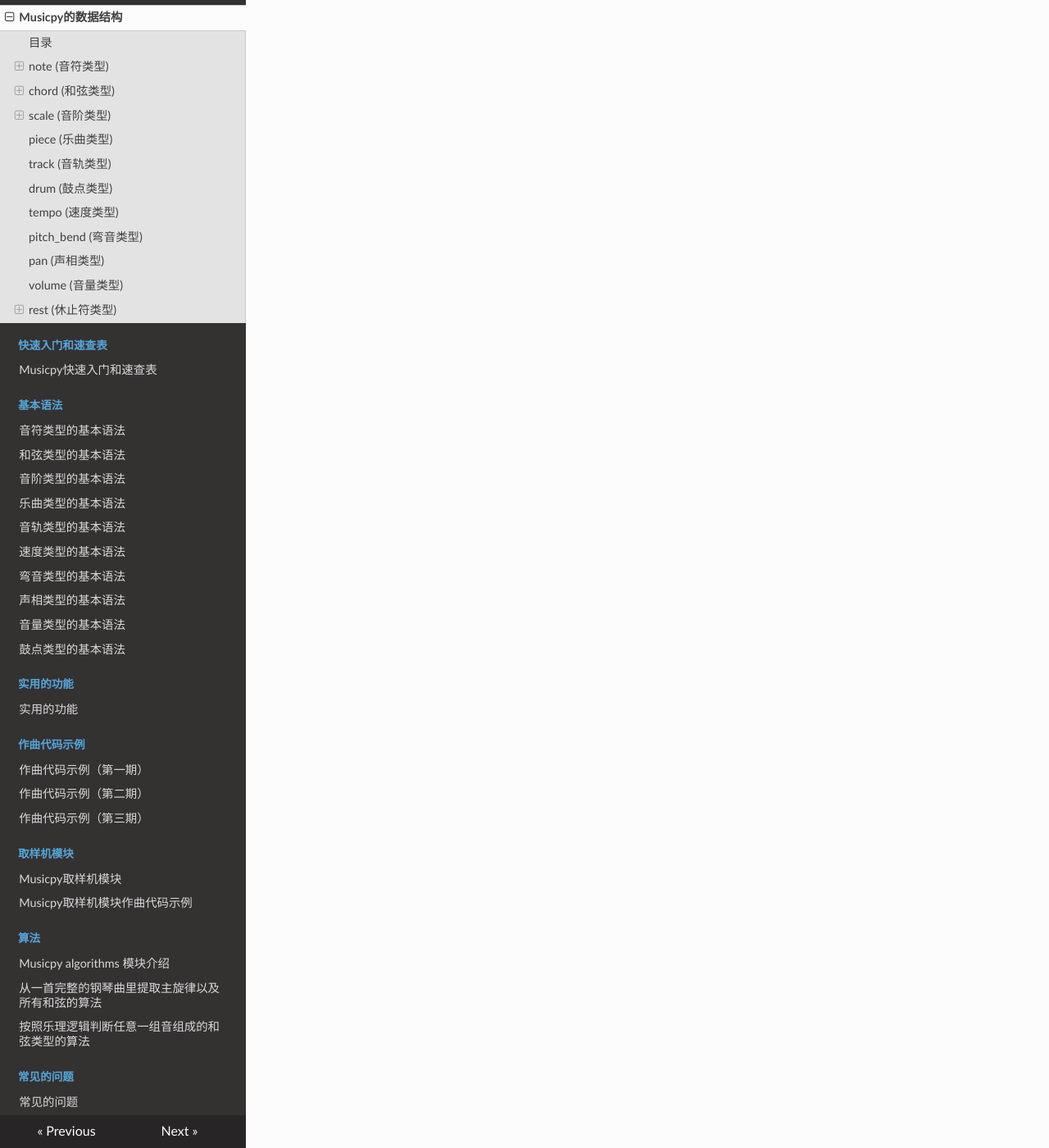
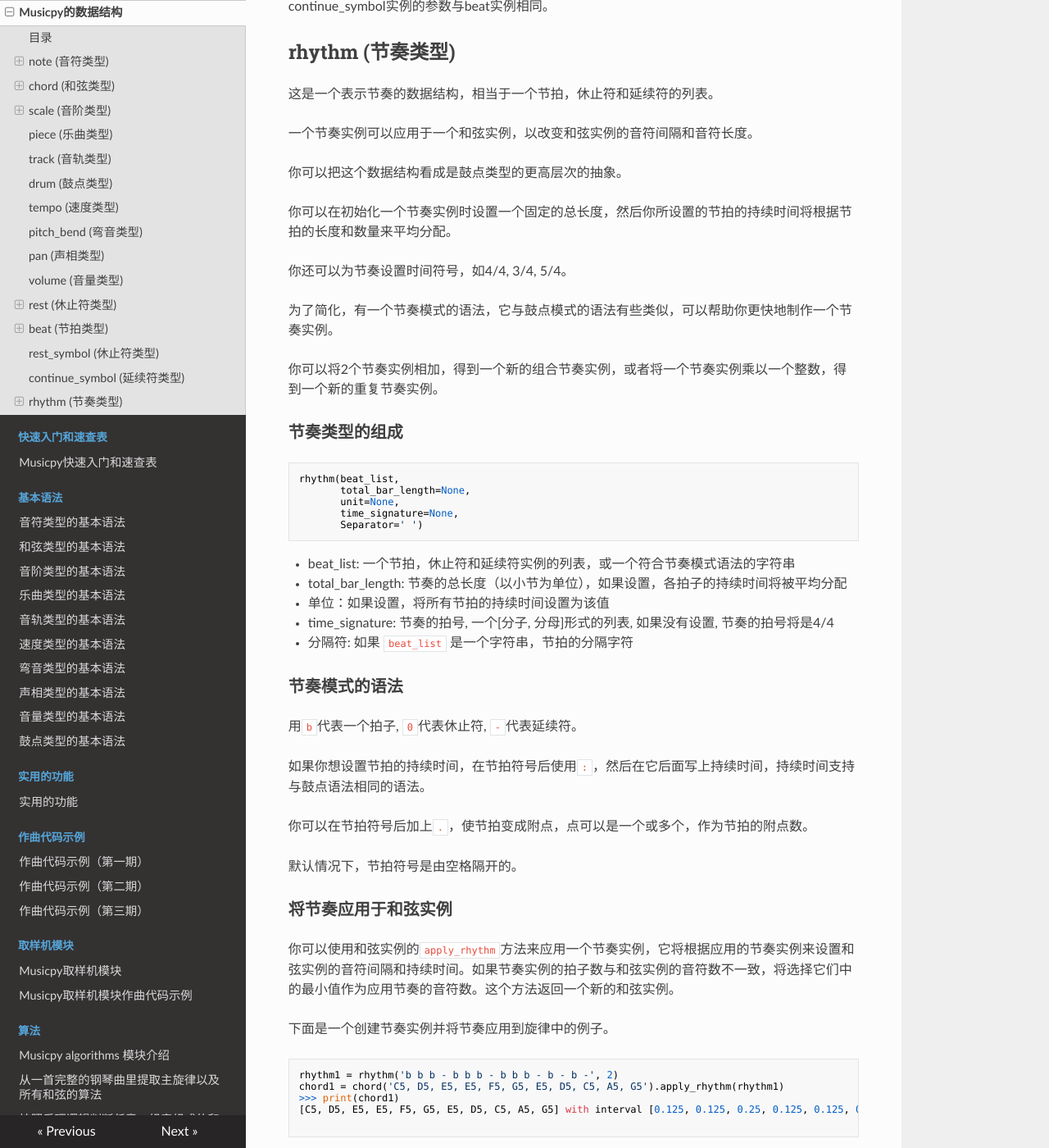
Before and after one commit to Rainbow-Dreamer/musicpy_docs_zh_CN, an MkDocs documentation site: the page built from docs/Data Structures of musicpy.md, in a window 1280 px wide and 1400 px high, scrolled down 8112 px. Shown: the whole window at 82% size. Built offline with MkDocs 1.6.1, drawn with Linux system fonts in a browser that asks for light colours; nearby versions of some CDN libraries; some of the changed text lies outside the part shown.

Commit message:
Update Data Structures of musicpy.md

````diff
--- a/docs/Data Structures of musicpy.md
+++ b/docs/Data Structures of musicpy.md
@@ -8,6 +8,8 @@ musicpy这门语言可以让你用非常简洁的语法，来表达一段音乐
 首先在这里需要先声明，musicpy里所有的音符长度，音符间隔的单位都是4/4拍的小节，可以是整数，小数或者分数。速度的单位是BPM，也就是1分钟可以演奏多少拍。在4/4拍里，1个小节就是4拍，1拍就是1/4个小节，也就是每分钟播放的小节数是BPM/4，1个小节的时间长度秒数是240/BPM。musicpy里所有的小节都当做4/4拍来处理。
 
 在这个章节，我们介绍几个musicpy最重要以及最常用的数据结构。
+
+
 
 ## 目录
 
@@ -22,6 +24,12 @@ musicpy这门语言可以让你用非常简洁的语法，来表达一段音乐
   - [pan (声相类型)](#pan-声相类型)
   - [volume (音量类型)](#volume-音量类型)
   - [rest (休止符类型)](#rest-休止符类型)
+  - [beat (节拍类型)](#beat-节拍类型)
+  - [rest_symbol (休止符类型)](#rest_symbol-休止符类型)
+  - [continue_symbol (延续符类型)](#continue_symbol-延续符类型)
+  - [rhythm (节奏类型)](#rhythm-节奏类型)
+
+
 
 ## note (音符类型)
 
@@ -66,6 +74,7 @@ note(name,
 - degree: 音符的音高数，以C0为12，每一个八度有十二个音，比如C1的音高数就是24，D1的音高数就是26，C5的音高数就是72，以此类推，每一个音符在构建的时候都会自动计算自己的音名和八度数所对应的音高数并且存储起来，之后的用处非常多。（这个音高数是对应MIDI文件的通用标准里的音符的MIDI数字）
 
 由于音高数这一基本属性，因此音符类本身是等值为纯数字的，也就是完全可以作为纯数字使用，和弦类型是音符类的集合，也说明和弦类型本身等值为一个全部都是数字的集合，也可以作为向量，甚至矩阵来看待（比如多个和弦的连接走向就可以看作多个向量的拼接，因此也就有了行列数，也就是矩阵的形式）。也因此在这门语言的数据结构设计中，音符类，和弦类型，音阶类都是可以进行数学运算的，比如线性代数领域的运算，离散数学领域的运算等等。也可以在这门语言的数据结构的基础上建立一整套乐理逻辑的算法，结合纯数学逻辑来进行多方面的音乐分析研究。现代音乐领域的很多实验性质的音乐，比如序列主义，偶然音乐，后现代主义音乐（比如极简主义音乐），理论上全部都可以在这门语言的纯数字化的数据结构的基础上进行严格的创作。即使不提实验性质的音乐，这门语言也可以写任何的古典音乐，爵士音乐，流行音乐。
+
 
 
 ## chord (和弦类型)
@@ -138,6 +147,7 @@ chord(notes,
   **请注意，当和弦类型作为音轨放在乐曲类型的音轨列表当中的时候，`start_time`这个属性会被忽略，每个音轨的和弦类型的开始时间以乐曲类型的`start_times`列表为准，除了需要用到和弦类型的合并(比如乐曲类型自身合并为一个和弦类型)或者单独从音轨列表播放和弦类型的时候`start_time`还是会起到作用。这里建议放在乐曲类型中作为音轨的和弦类型的`start_time`都设置为0，以避免和弦类型和乐曲类型的开始时间可能发生的冲突。**
 
 
+
 ## scale (音阶类型)
 
 这个类可以表示一个特定的音阶。使用这个类可以快速按照音的间隔来构建调式，比如大调的音的排列是全全半全全全半（全代表全音，半代表半音），那么如果想构建一个C大调音阶，就可以写
@@ -207,11 +217,15 @@ scale(start=None,
 
 音阶类的内置方法中，有着丰富的乐理逻辑函数，比如和声功能函数，主和弦，属和弦，下属和弦，某一级的副属和弦，从音阶按照一定的步进来提取自然三和弦，自然七和弦，按照五度圈进行顺时针或者逆时针方向一定步数的转调，关系调，平行调，负面和声（镜像和声），按照级数提取和弦走向，按照指定调式进行转调，从某一级的音得到衍生调式, 得到标准化的音名标记（每个调里的音名的升降记号）等等。关于具体的细节，我在基础语法和如何使用的部分会详细讲解。
 
+
+
 ## piece (乐曲类型)
 
 当我们需要写有多个音轨以及每个音轨有自己的乐器的曲子时，可以使用乐曲类型，一个乐曲类型的实例可以存储任意多个音轨，每个音轨可以有自己的乐器，也可以通过MIDI信息随时改变乐器。
 
 在`乐曲类型的基础语法`章节有关于乐曲类型的详细介绍。
+
+
 
 ## track (音轨类型)
 
@@ -219,11 +233,15 @@ scale(start=None,
 
 在`音轨类型的基础语法`章节有关于音轨类型的详细介绍。
 
+
+
 ## drum (鼓点类型)
 
 鼓点类型是一种特殊的数据结构，专门用来表示鼓点，也就是打击乐节奏，鼓点类型本质上与和弦类型很相似，其内部也是存储音符类型，在写入MIDI文件时可以对应到鼓的轨道的不同类型的鼓点上。鼓点类型最大的特点是在构建时可以使用一种独特的语法来写鼓点。这种语法比较简洁，不用考虑不同音高的音符对应到的是MIDI文件中的哪个类型的鼓点，而且支持一定程度上的批处理的操作。
 
 在`鼓点类型的基础语法`章节有关于鼓点类型的详细介绍。
+
+
 
 ## tempo (速度类型)
 
@@ -231,11 +249,15 @@ scale(start=None,
 
 在`速度类型的基础语法`章节有关于速度类型的详细介绍。
 
+
+
 ## pitch_bend (弯音类型)
 
 弯音类型可以用来实时地改变某一个片段的音符的音高，可以很细微地变化音高。与速度类型一样，弯音类型也可以当做音符类型插入到和弦类型中，或者自己设定开始变化音高的时间，单位为小节。弯音类型可以作用于和弦类型，乐曲类型和音轨类型，并且在写入MIDI文件后也会作为MIDI事件存储在MIDI文件中。
 
 在`弯音类型的基础语法`章节有关于弯音类型的详细介绍。
+
+
 
 ## pan (声相类型)
 
@@ -243,11 +265,15 @@ scale(start=None,
 
 在`声相类型的基础语法`章节有关于声相类型的详细介绍。
 
+
+
 ## volume (音量类型)
 
 音量类型是专门用来存储音轨的整体音量大小的类型，在乐曲类型中使用音量类型可以设置每一个音轨的整体音量大小。
 
 在`音量类型的基础语法`章节有关于音量类型的详细介绍。
+
+
 
 ## rest (休止符类型)
 
@@ -285,3 +311,105 @@ C3 = C1 | rest(1/2) | C2
 >>> C3
 [C4, E4, G4, B4, D4, F#4, A4, C#5] with interval [0, 0, 0, 0.75, 0, 0, 0, 0]
 ```
+
+
+
+## beat (节拍类型)
+
+这是一个数据结构，代表音乐理论中的节拍，在一段节奏中使用。
+
+一个节拍实例保存一个单一的节拍，有一个持续时间和一个附点数（如果它是一个附点节拍的话）。
+
+你可以用一个节拍实例的列表组成一个完整的节奏。
+
+### 节拍类型的组成
+
+```python
+beat(duration=1/4,
+     dotted=None)
+```
+
+* duration: 节拍的持续时间，以小节为单位（不算附点数）
+* dotted：节拍的附点数，如果它是None，则该节拍不是一个附点节拍
+
+你可以使用节拍实例的`get_duration`方法，通过应用附点数来获得节拍的实际持续时间。
+
+
+
+## rest_symbol (休止符类型)
+
+这是一个数据结构，代表乐理中的休止符，可以和节拍类型一起使用，形成一个节奏。
+
+rest_symbol实例采取与beat实例相同的参数。
+
+在实践中，你可以将`rest`实例与`rest_symbol`实例互换使用，但建议使用`rest_symbol`实例来组成节奏，因为有一个`continue_symbol`类型与它一起工作，它们的名字最好更标准一些。
+
+
+
+## continue_symbol (延续符类型)
+
+这是一个数据结构，它扩展了前一个音符的持续时间和间隔时间，可以和节拍类型一起使用，形成一个节奏。
+
+continue_symbol实例的参数与beat实例相同。
+
+
+
+## rhythm (节奏类型)
+
+这是一个表示节奏的数据结构，相当于一个节拍，休止符和延续符的列表。
+
+一个节奏实例可以应用于一个和弦实例，以改变和弦实例的音符间隔和音符长度。
+
+你可以把这个数据结构看成是鼓点类型的更高层次的抽象。
+
+你可以在初始化一个节奏实例时设置一个固定的总长度，然后你所设置的节拍的持续时间将根据节拍的长度和数量来平均分配。
+
+你还可以为节奏设置时间符号，如4/4, 3/4, 5/4。
+
+为了简化，有一个节奏模式的语法，它与鼓点模式的语法有些类似，可以帮助你更快地制作一个节奏实例。
+
+你可以将2个节奏实例相加，得到一个新的组合节奏实例，或者将一个节奏实例乘以一个整数，得到一个新的重复节奏实例。
+
+### 节奏类型的组成
+
+```python
+rhythm(beat_list,
+       total_bar_length=None,
+       unit=None,
+       time_signature=None,
+       Separator=' ')
+```
+
+* beat_list: 一个节拍，休止符和延续符实例的列表，或一个符合节奏模式语法的字符串
+* total_bar_length: 节奏的总长度（以小节为单位），如果设置，各拍子的持续时间将被平均分配
+* 单位：如果设置，将所有节拍的持续时间设置为该值
+* time_signature: 节奏的拍号, 一个[分子, 分母]形式的列表, 如果没有设置, 节奏的拍号将是4/4
+* 分隔符: 如果 `beat_list` 是一个字符串，节拍的分隔字符
+
+
+
+### 节奏模式的语法
+
+用`b`代表一个拍子, `0`代表休止符, `-`代表延续符。
+
+如果你想设置节拍的持续时间，在节拍符号后使用`:`，然后在它后面写上持续时间，持续时间支持与鼓点语法相同的语法。
+
+你可以在节拍符号后加上`.`，使节拍变成附点，点可以是一个或多个，作为节拍的附点数。
+
+默认情况下，节拍符号是由空格隔开的。
+
+
+
+### 将节奏应用于和弦实例
+
+你可以使用和弦实例的`apply_rhythm`方法来应用一个节奏实例，它将根据应用的节奏实例来设置和弦实例的音符间隔和持续时间。如果节奏实例的拍子数与和弦实例的音符数不一致，将选择它们中的最小值作为应用节奏的音符数。这个方法返回一个新的和弦实例。
+
+下面是一个创建节奏实例并将节奏应用到旋律中的例子。
+
+```python
+rhythm1 = rhythm('b b b - b b b - b b b - b - b -', 2)
+chord1 = chord('C5, D5, E5, E5, F5, G5, E5, D5, C5, A5, G5').apply_rhythm(rhythm1)
+>>> print(chord1)
+[C5, D5, E5, E5, F5, G5, E5, D5, C5, A5, G5] with interval [0.125, 0.125, 0.25, 0.125, 0.125, 0.25, 0.125, 0.125, 0.25, 0.25, 0.25]
+
+```
````
